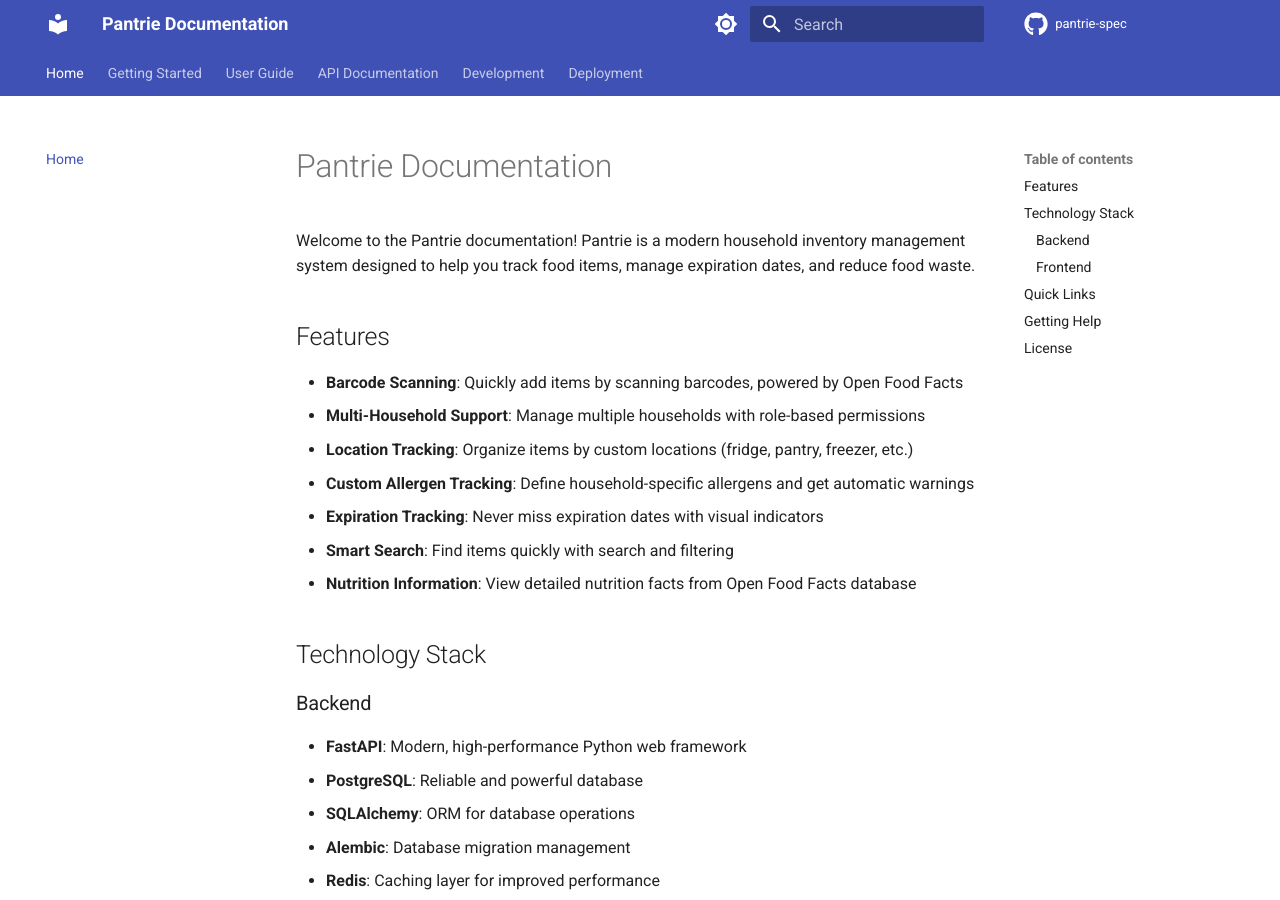
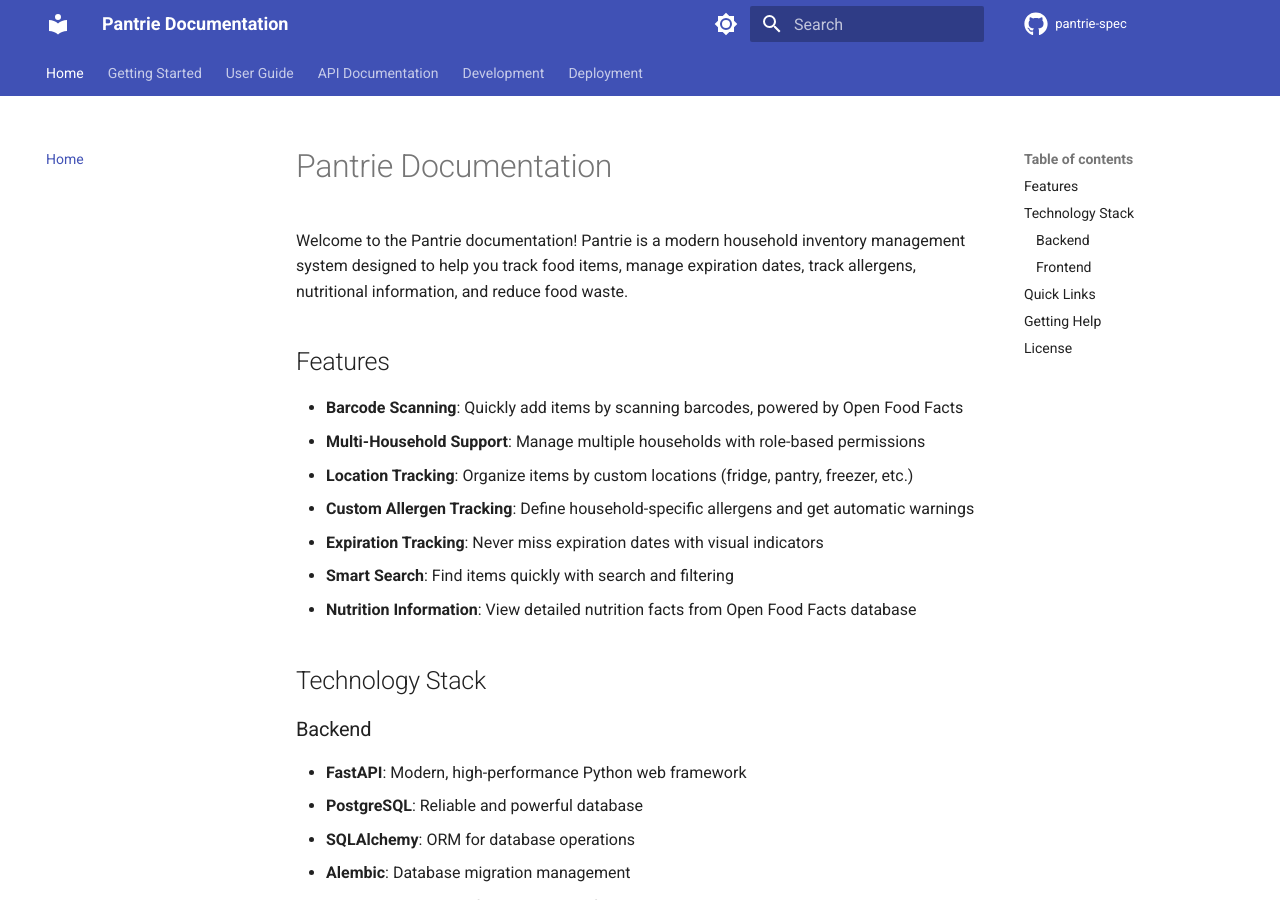
Before and after one commit to untraceablez/pantrie, an MkDocs documentation site: the page built from docs/index.md, in a window 1280 px wide and 900 px high. Built offline with MkDocs 1.6.1 and Material for MkDocs 9.7.7, drawn with Linux system fonts in a browser that asks for light colours; comment, search, counter and statistics services are not loaded.

Commit message:
pushing gh-pages branch

```diff
--- a/docs/index.md
+++ b/docs/index.md
@@ -1,6 +1,6 @@
 # Pantrie Documentation
 
-Welcome to the Pantrie documentation! Pantrie is a modern household inventory management system designed to help you track food items, manage expiration dates, and reduce food waste.
+Welcome to the Pantrie documentation! Pantrie is a modern household inventory management system designed to help you track food items, manage expiration dates, track allergens, nutritional information, and reduce food waste.
 
 ## Features
 
```
